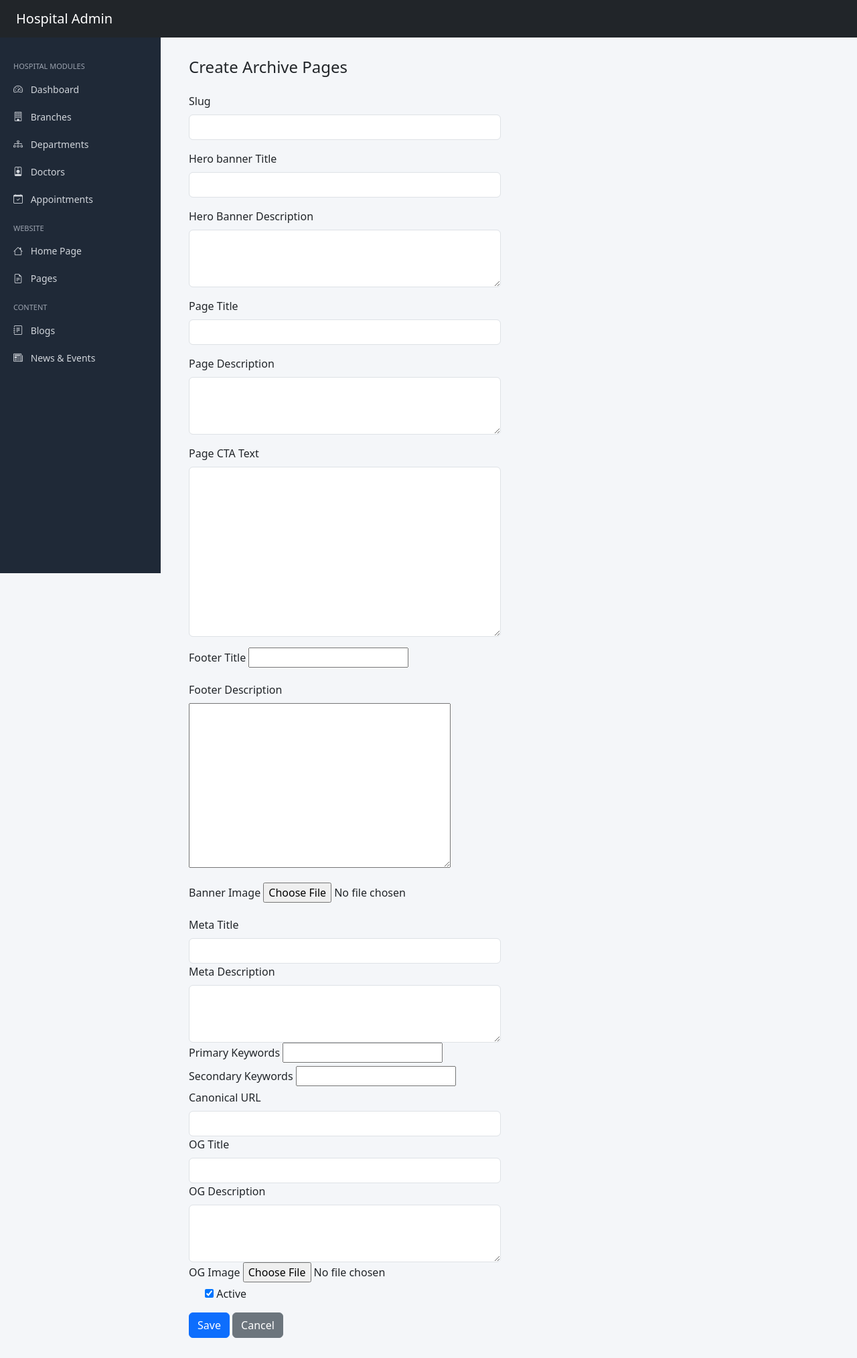
After one commit to razeem07/HWA, a Django app: page /administrator/listing-pages/create/ in a window 1280 px wide. The commit adds this page. Shown: the whole page at 67% size. Run offline with Django 5.2, Linux system fonts and the light colour scheme; some libraries are stand-ins or nearby versions.

Commit message:
listing page model,functions,content type models

```diff
--- a/administrator/forms.py
+++ b/administrator/forms.py
@@ -1,5 +1,5 @@
 from django import forms
-from .models import Branch,Specialization,Doctor
+from .models import Branch,Specialization,Doctor,ListingPage
 from django.contrib.auth import get_user_model
 
 User = get_user_model()
@@ -26,6 +26,62 @@ class BranchForm(forms.ModelForm):
             }),
         }
 
+
+class ListingPageForm(forms.ModelForm):
+
+    class Meta:
+        model = ListingPage
+        exclude = ["created_at"]
+
+        widgets = {
+
+            "slug": forms.TextInput(
+                attrs={"class": "form-control"}
+            ),
+
+            "banner_title": forms.TextInput(
+                attrs={"class": "form-control"}
+            ),
+
+            "banner_description": forms.Textarea(
+                attrs={"class": "form-control", "rows": 3}
+            ),
+
+            "page_title": forms.TextInput(
+                attrs={"class": "form-control"}
+            ),
+
+             "page_description": forms.Textarea(
+                attrs={"class": "form-control", "rows": 3}
+            ),
+
+
+             "page_cta": forms.Textarea(
+                attrs={"class": "form-control"}
+            ),
+
+
+
+            "meta_title": forms.TextInput(
+                attrs={"class": "form-control"}
+            ),
+
+            "meta_description": forms.Textarea(
+                attrs={"class": "form-control", "rows": 3}
+            ),
+
+            "canonical_url": forms.URLInput(
+                attrs={"class": "form-control"}
+            ),
+
+            "og_title": forms.TextInput(
+                attrs={"class": "form-control"}
+            ),
+
+            "og_description": forms.Textarea(
+                attrs={"class": "form-control", "rows": 3}
+            ),
+        }
 
 
 class SpecializationForm(forms.ModelForm):
--- a/administrator/models.py
+++ b/administrator/models.py
@@ -57,6 +57,34 @@ class SEOModel(models.Model):
         super().save(*args, **kwargs)
 
 
+class ListingPage(SEOModel):
+
+    banner_title = models.CharField(max_length=255)
+
+    banner_description = models.TextField(blank=True)
+
+    banner_image = models.ImageField(
+        upload_to="listing/banner/",
+        blank=True,
+        null=True
+    )
+
+    footer_title = models.CharField(max_length=255)
+
+    footer_description = models.TextField(blank=True)
+
+    page_title = models.CharField(max_length=255)
+
+    page_description = models.TextField(blank=True)
+
+    page_cta = models.TextField(blank=True)
+
+    is_active = models.BooleanField(default=True)
+
+    created_at = models.DateTimeField(auto_now_add=True)
+
+    def __str__(self):
+        return self.slug
 
 class Redirect(models.Model):
 
@@ -69,8 +97,6 @@ class Redirect(models.Model):
 
     def __str__(self):
         return f"{self.old_slug} → {self.new_slug}"
-
-
 
 
 class Branch(models.Model):
@@ -275,3 +301,106 @@ class Doctor(SEOModel):
 
     def __str__(self):
         return f"Dr. {self.user.first_name} {self.user.last_name}"
+
+class ContentCategory(models.Model):
+    name = models.CharField(max_length=150, unique=True)
+    description = models.TextField(blank=True)
+    is_active = models.BooleanField(default=True)
+    created_at = models.DateTimeField(auto_now_add=True)
+
+    def __str__(self):
+        return self.name
+
+
+class Tag(models.Model):
+    name = models.CharField(max_length=100, unique=True)
+    created_at = models.DateTimeField(auto_now_add=True)
+
+    def __str__(self):
+        return self.name
+
+class ContentType(models.TextChoices):
+
+    BLOG = "blog", "Blog"
+    ARTICLE = "article", "Article"
+    NEWS = "news", "News"
+    HEALTH_PACKAGE = "health_package", "Health Package"
+    INSURANCE = "insurance", "Insurance"
+
+
+class Content(SEOModel):
+
+    content_type = models.CharField(
+        max_length=50,
+        choices=ContentType.choices,
+        default=ContentType.BLOG
+    )
+
+    title = models.CharField(
+        max_length=255
+    )
+
+    short_description = models.TextField(
+        blank=True
+    )
+
+    featured_image = models.ImageField(
+        upload_to="content/featured/",
+        blank=True,
+        null=True
+    )
+
+    content = models.TextField(
+        blank=True
+    )
+
+    category = models.ForeignKey(
+        "ContentCategory",
+        on_delete=models.SET_NULL,
+        null=True,
+        related_name="contents"
+    )
+
+    tags = models.ManyToManyField(
+        "Tag",
+        blank=True,
+        related_name="contents"
+    )
+
+    published_by = models.ForeignKey(
+        "Doctor",
+        on_delete=models.SET_NULL,
+        null=True,
+        blank=True,
+        related_name="published_contents"
+    )
+
+    published_at = models.DateTimeField(
+        blank=True,
+        null=True
+    )
+
+    is_active = models.BooleanField(
+        default=True
+    )
+
+    is_featured = models.BooleanField(
+        default=False
+    )
+
+    created_at = models.DateTimeField(
+        auto_now_add=True
+    )
+
+    updated_at = models.DateTimeField(
+        auto_now=True
+    )
+
+    def generate_slug(self):
+      return self.title
+
+    class Meta:
+        ordering = ["-published_at"]
+
+    def __str__(self):
+        return self.title
--- /dev/null
+++ b/administrator/templates/administrator/listing_page/form.html
@@ -0,0 +1,162 @@
+{% extends "administrator/shared/base.html" %}
+{% block title %}Add Branch{% endblock %}
+
+{% block content %}
+<div class="container-fluid">
+    <div class="row">
+        <div class="col-md-6">
+
+            <h4 class="mb-4">Create Archive Pages</h4>
+
+            <form method="post">
+                {% csrf_token %}
+
+                <div class="mb-3">
+                    <label class="form-label"> Slug</label>
+                    {{ form.slug }}
+                </div>
+
+                <div class="mb-3">
+                    <label class="form-label">Hero banner Title</label>
+                    {{ form.banner_title }}
+                </div>
+
+                  <div class="mb-3">
+                    <label class="form-label">Hero Banner Description</label>
+                    {{ form.banner_description }}
+                </div>
+
+                <div class="mb-3">
+                    <label class="form-label">Page Title</label>
+                    {{ form.page_title }}
+                </div>
+
+                 <div class="mb-3">
+                    <label class="form-label">Page Description</label>
+                    {{ form.page_description }}
+                </div>
+
+                   <div class="mb-3">
+                    <label class="form-label">Page CTA Text</label>
+                    {{ form.page_cta }}
+                </div>
+
+                <div class="mb-3">
+                    <label class="form-label">Footer Title</label>
+                    {{ form.footer_title }}
+                </div>
+
+                 <div class="mb-3">
+                    <label class="form-label">Footer Description</label>
+                    {{ form.footer_description }}
+                </div>
+
+                <div class="mb-3">
+
+                <label class="form-label">Banner Image</label>
+
+                    {% if object and object.banner_image %}
+
+                      <div class="mb-2">
+                            <img src="{{ object.banner_image.url }}" width="120" class="rounded border">
+                       </div>
+
+                    {% endif %}
+
+                   {{ form.banner_image }}
+
+                </div>
+
+                <div class="col-mb-3">
+
+               <label class="form-label">Meta Title</label>
+              {{ form.meta_title }}
+
+                 </div>
+
+         <div class="col-mb-3">
+
+                <label class="form-label">Meta Description</label>
+               {{ form.meta_description }}
+
+        </div>
+
+
+<div class="col-mb-3">
+
+<label class="form-label">Primary Keywords</label>
+{{ form.primary_keywords }}
+
+</div>
+
+
+<div class="col-mb-3">
+
+<label class="form-label">Secondary Keywords</label>
+{{ form.secondary_keywords }}
+
+</div>
+
+
+<div class="col-mb-3">
+
+<label class="form-label">Canonical URL</label>
+{{ form.canonical_url }}
+
+</div>
+
+
+<div class="col-mb-3">
+
+<label class="form-label">OG Title</label>
+{{ form.og_title }}
+
+</div>
+
+
+<div class="col-mb-3">
+
+<label class="form-label">OG Description</label>
+{{ form.og_description }}
+
+</div>
+
+
+<div class="col-mb-3">
+
+<label class="form-label">OG Image</label>
+
+{% if object and object.og_image %}
+
+<div class="mb-2">
+<img src="{{ object.og_image.url }}" width="120" class="rounded border">
+</div>
+
+{% endif %}
+
+{{ form.og_image }}
+
+</div>
+
+
+
+
+
+                <div class="form-check mb-3">
+                    {{ form.is_active }}
+                    <label class="form-check-label">Active</label>
+                </div>
+
+                <button type="submit" class="btn btn-primary">
+                    Save
+                </button>
+                <a href="{% url 'administrator:dashboard' %}" class="btn btn-secondary">
+                    Cancel
+                </a>
+
+            </form>
+
+        </div>
+    </div>
+</div>
+{% endblock %}
--- a/administrator/urls.py
+++ b/administrator/urls.py
@@ -1,5 +1,5 @@
 from django.urls import path
-from .views import dashboard,BranchCreateView,BranchListView,BranchUpdateView,BranchDeleteView,SpecializationListView,SpecializationCreateView,SpecializationUpdateView,SpecializationDeleteView,DoctorCreateView,DoctorListView,DoctorUpdateView,DoctorDeleteView,load_specializations
+from .views import dashboard,BranchCreateView,BranchListView,BranchUpdateView,BranchDeleteView,SpecializationListView,SpecializationCreateView,SpecializationUpdateView,SpecializationDeleteView,DoctorCreateView,DoctorListView,DoctorUpdateView,DoctorDeleteView,load_specializations,ListingPageListView,ListingPageCreateView,ListingPageUpdateView,ListingPageDeleteView
 
 
 
@@ -21,5 +21,9 @@ urlpatterns = [
     path('doctors/<int:pk>/update/',DoctorUpdateView.as_view(),name="doctor-update"),
     path('doctors/<int:pk>/delete/',DoctorDeleteView.as_view(),name="doctor-delete"),
     path('ajax/load-specializations/',load_specializations,name="load_specializations"),
+    path( 'listing-pages/',ListingPageListView.as_view(),name="listing-page-list"),
+    path("listing-pages/create/",ListingPageCreateView.as_view(),name="listing-page-create"),
+    path("listing-pages/<int:pk>/update/",ListingPageUpdateView.as_view(),name="listing-page-update"),
+    path("listing-pages/<int:pk>/delete/",ListingPageDeleteView.as_view(),name="listing-page-delete"),
 
 ]
--- a/administrator/views.py
+++ b/administrator/views.py
@@ -4,8 +4,8 @@ from django.views.generic import CreateView,ListView,UpdateView,DeleteView
 from django.utils.decorators import method_decorator
 from django.contrib import messages
 from .decorators import admin_required
-from .models import Branch,Specialization,Doctor
-from .forms import BranchForm,SpecializationForm,DoctorForm
+from .models import Branch,Specialization,Doctor,ListingPage
+from .forms import BranchForm,SpecializationForm,DoctorForm,ListingPageForm
 from django.contrib.auth import get_user_model
 from django.db import transaction
 from django.http import JsonResponse
@@ -106,6 +106,7 @@ class SpecializationDeleteView(DeleteView):
 
 
 
+@method_decorator(admin_required, name='dispatch')
 class DoctorCreateView(CreateView):
 
     model = Doctor
@@ -193,8 +194,6 @@ class DoctorDeleteView(DeleteView):
 
 
 
-
-
 def load_specializations(request):
 
     branch_id = request.GET.get("branch")
@@ -204,3 +203,45 @@ def load_specializations(request):
     ).values("id", "name")
 
     return JsonResponse(list(specializations), safe=False)
+
+
+
+class ListingPageCreateView(CreateView):
+
+    model = ListingPage
+
+    form_class = ListingPageForm
+
+    template_name = "administrator/listing_page/form.html"
+
+    success_url = reverse_lazy("administrator:listing-page-list")
+
+
+class ListingPageListView(ListView):
+
+    model = ListingPage
+
+    template_name = "administrator/listing_page/list.html"
+
+    ordering = ["slug"]
+
+
+
+class ListingPageUpdateView(UpdateView):
+
+    model = ListingPage
+
+    form_class = ListingPageForm
+
+    template_name = "administrator/listing_page/form.html"
+
+    success_url = reverse_lazy("administrator:listing-page-list")
+
+
+class ListingPageDeleteView(DeleteView):
+
+    model = ListingPage
+
+    template_name = "administrator/shared/delete.html"
+
+    success_url = reverse_lazy("administrator:listing-page-list")
--- a/userapp/templates/shared/base.html
+++ b/userapp/templates/shared/base.html
@@ -96,8 +96,8 @@
   </head>
 
   <body>
-    {% include "shared/navbar.html" %} {% block content %}{% endblock %} {%
-    include "shared/footer.html" %}
+    {% include "shared/navbar.html" %} {% block content %}{% endblock %}
+    {%include "shared/footer.html" %}
 
     <script src="https://cdn.jsdelivr.net/npm/bootstrap@5.3.0/dist/js/bootstrap.bundle.min.js"></script>
 
```
Also changed, not shown: administrator/templates/administrator/listing_page/list.html (added, +76 -0 lines), userapp/templates/specialization/list.html (+4 -3 lines), userapp/views.py (+7 -1 lines), utils/pages.py (added, +9 -0 lines), administrator/migrations/0010_page.py (added), administrator/migrations/0011_delete_page.py (added), administrator/migrations/0012_listingpage.py (added), administrator/migrations/0013_delete_listingpage.py (added), administrator/migrations/0014_listingpage.py (added), administrator/migrations/0015_listingpage_page_cta_listingpage_page_description_and_more.py (added), administrator/migrations/0016_contentcategory_tag.py (added), administrator/migrations/0017_content.py (added), db.sqlite3.
